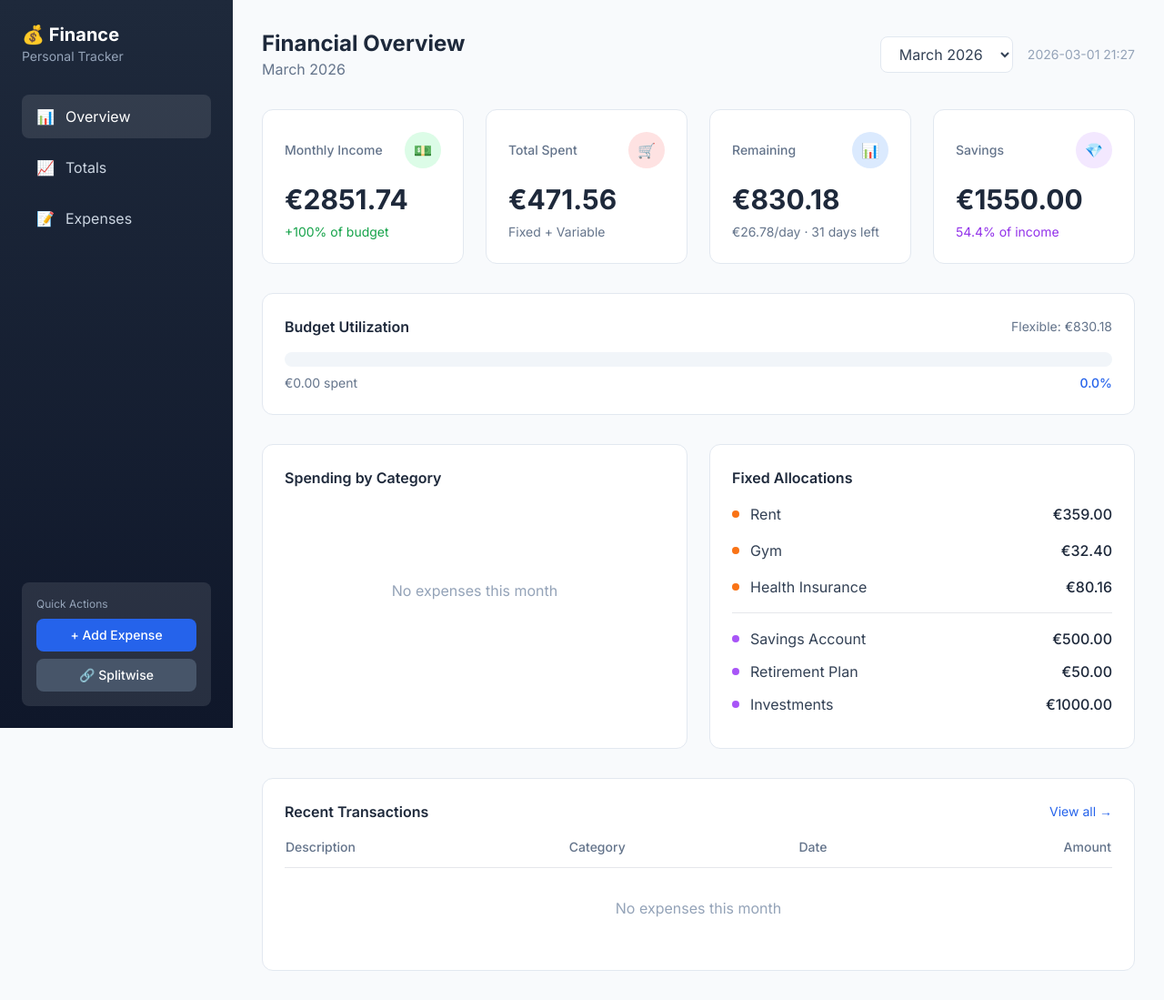
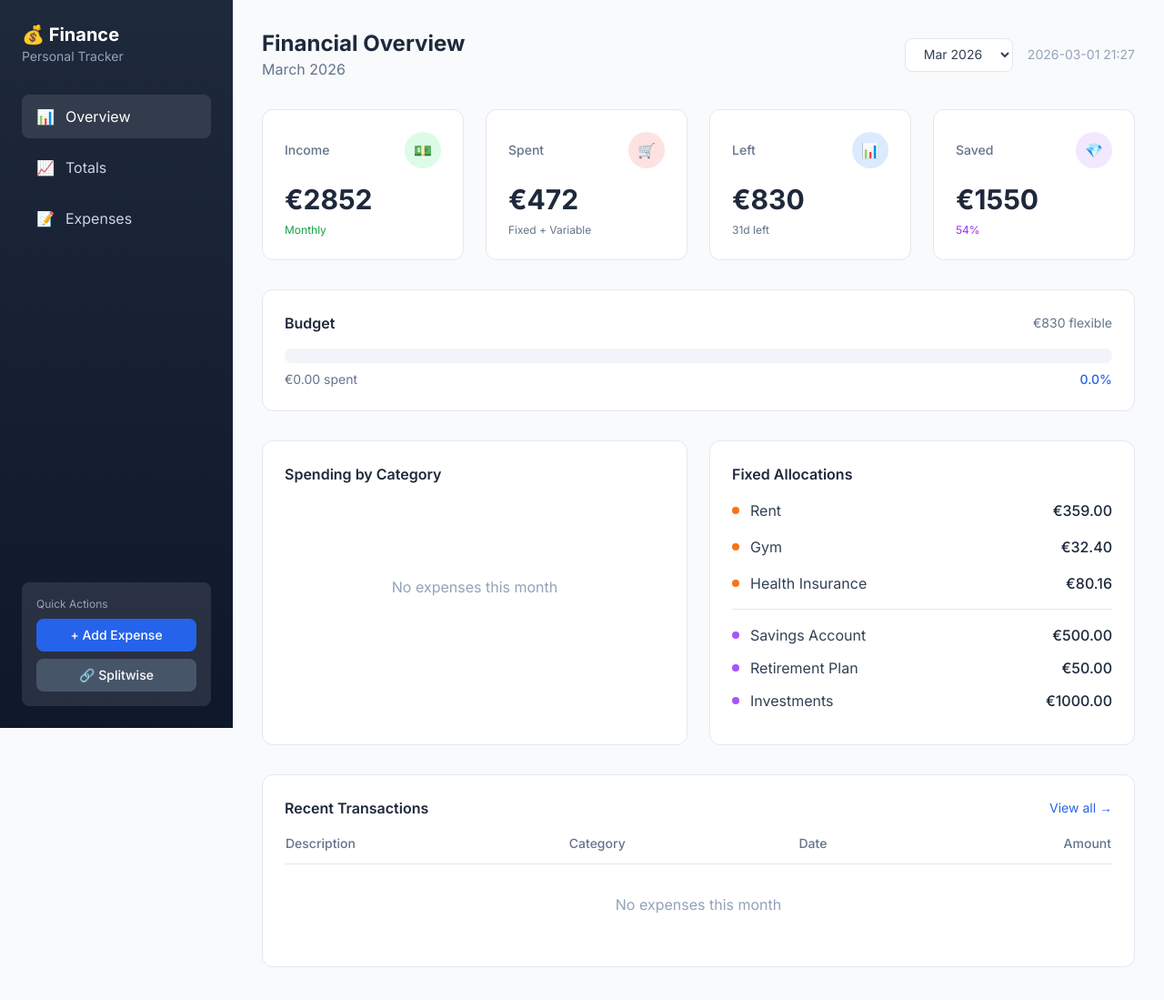
Before and after one commit to claudebotfilipe140412/expense-tracker, a FastAPI app: page / in a window 1280 px wide. Shown: the whole page at 91% size. After the commit the page ends 1063 px from the top, so only its background shows below. Run offline with FastAPI, Linux system fonts and the light colour scheme; data that the repository does not hold is empty; some libraries are stand-ins or nearby versions.

Commit message:
Make UI fully responsive for mobile and desktop
Mobile (< 768px):
- Bottom navigation bar with centered add button
- 2-column stat cards grid
- Compact card layouts
- Card-style transaction list
- Safe area inset support for iPhone

Desktop (≥ 768px):
- Sidebar navigation
- 4-column stat cards grid
- Table layouts for transactions
- Full labels and details

```diff
--- a/templates/dashboard.html
+++ b/templates/dashboard.html
@@ -25,12 +25,22 @@
         .stat-card:hover { transform: translateY(-2px); box-shadow: 0 4px 12px rgba(0,0,0,0.1); }
         .tab-active { border-bottom: 2px solid #3b82f6; color: #3b82f6; }
         .progress-bar { transition: width 0.5s ease; }
+
+        /* Mobile bottom nav */
+        .bottom-nav {
+            background: linear-gradient(180deg, #1e293b 0%, #0f172a 100%);
+            padding-bottom: env(safe-area-inset-bottom);
+        }
+
+        /* Hide scrollbar on mobile nav */
+        .hide-scrollbar::-webkit-scrollbar { display: none; }
+        .hide-scrollbar { -ms-overflow-style: none; scrollbar-width: none; }
     </style>
 </head>
-<body class="min-h-screen">
+<body class="min-h-screen pb-20 md:pb-0">
     <div class="flex">
-        <!-- Sidebar -->
-        <aside class="sidebar w-64 min-h-screen p-6 text-white fixed">
+        <!-- Desktop Sidebar (hidden on mobile) -->
+        <aside class="sidebar w-64 min-h-screen p-6 text-white fixed hidden md:block">
             <div class="mb-8">
                 <h1 class="text-xl font-bold">💰 Finance</h1>
                 <p class="text-slate-400 text-sm">Personal Tracker</p>
@@ -61,74 +71,99 @@
             </div>
         </aside>
 
+        <!-- Mobile Bottom Navigation -->
+        <nav class="bottom-nav fixed bottom-0 left-0 right-0 md:hidden z-40 text-white">
+            <div class="flex justify-around items-center py-3">
+                <a href="#" onclick="showTab('overview')" class="mobile-nav-link flex flex-col items-center gap-1 px-4 py-2 rounded-lg" data-tab="overview">
+                    <span class="text-2xl">📊</span>
+                    <span class="text-xs">Overview</span>
+                </a>
+                <a href="#" onclick="showTab('totals')" class="mobile-nav-link flex flex-col items-center gap-1 px-4 py-2 rounded-lg text-slate-400" data-tab="totals">
+                    <span class="text-2xl">📈</span>
+                    <span class="text-xs">Totals</span>
+                </a>
+                <a href="#" onclick="openAddModal()" class="flex flex-col items-center gap-1 px-4 py-2">
+                    <span class="w-12 h-12 bg-blue-600 rounded-full flex items-center justify-center text-2xl shadow-lg">+</span>
+                </a>
+                <a href="#" onclick="showTab('expenses')" class="mobile-nav-link flex flex-col items-center gap-1 px-4 py-2 rounded-lg text-slate-400" data-tab="expenses">
+                    <span class="text-2xl">📝</span>
+                    <span class="text-xs">Expenses</span>
+                </a>
+                <a href="#" onclick="openSplitwiseModal()" class="flex flex-col items-center gap-1 px-4 py-2 rounded-lg text-slate-400">
+                    <span class="text-2xl">🔗</span>
+                    <span class="text-xs">Sync</span>
+                </a>
+            </div>
+        </nav>
+
         <!-- Main Content -->
-        <main class="ml-64 flex-1 p-8">
+        <main class="w-full md:ml-64 flex-1 p-4 md:p-8">
             <!-- Header -->
-            <header class="flex justify-between items-center mb-8">
+            <header class="flex flex-col md:flex-row justify-between items-start md:items-center mb-6 md:mb-8 gap-4">
                 <div>
-                    <h2 class="text-2xl font-bold text-slate-800">Financial Overview</h2>
-                    <p class="text-slate-500">{{ month_name }}</p>
+                    <h2 class="text-xl md:text-2xl font-bold text-slate-800">Financial Overview</h2>
+                    <p class="text-slate-500 text-sm md:text-base">{{ month_name }}</p>
                 </div>
-                <div class="flex items-center gap-4">
-                    <select id="monthSelect" onchange="changeMonth()" class="bg-white border border-slate-200 rounded-lg px-4 py-2 text-slate-700 focus:outline-none focus:ring-2 focus:ring-blue-500">
+                <div class="flex items-center gap-2 md:gap-4 w-full md:w-auto">
+                    <select id="monthSelect" onchange="changeMonth()" class="flex-1 md:flex-none bg-white border border-slate-200 rounded-lg px-3 md:px-4 py-2 text-slate-700 text-sm focus:outline-none focus:ring-2 focus:ring-blue-500">
                         {% for y, m in available_months %}
                         <option value="{{ y }}-{{ m }}" {% if y == year and m == month %}selected{% endif %}>
-                            {{ ["January","February","March","April","May","June","July","August","September","October","November","December"][m-1] }} {{ y }}
+                            {{ ["Jan","Feb","Mar","Apr","May","Jun","Jul","Aug","Sep","Oct","Nov","Dec"][m-1] }} {{ y }}
                         </option>
                         {% endfor %}
                     </select>
-                    <span class="text-sm text-slate-400">{{ now }}</span>
+                    <span class="text-xs md:text-sm text-slate-400 hidden md:inline">{{ now }}</span>
                 </div>
             </header>
 
             <!-- Overview Tab -->
             <div id="tab-overview" class="tab-content">
                 <!-- Stats Row -->
-                <div class="grid grid-cols-1 md:grid-cols-2 lg:grid-cols-4 gap-6 mb-8">
-                    <div class="card stat-card rounded-xl p-6">
-                        <div class="flex items-center justify-between mb-4">
-                            <span class="text-slate-500 text-sm font-medium">Monthly Income</span>
-                            <span class="w-10 h-10 bg-green-100 rounded-full flex items-center justify-center text-green-600">💵</span>
+                <div class="grid grid-cols-2 lg:grid-cols-4 gap-3 md:gap-6 mb-6 md:mb-8">
+                    <div class="card stat-card rounded-xl p-4 md:p-6">
+                        <div class="flex items-center justify-between mb-2 md:mb-4">
+                            <span class="text-slate-500 text-xs md:text-sm font-medium">Income</span>
+                            <span class="w-8 h-8 md:w-10 md:h-10 bg-green-100 rounded-full flex items-center justify-center text-green-600 text-sm md:text-base">💵</span>
                         </div>
-                        <p class="text-3xl font-bold text-slate-800">{{ currency }}{{ "%.2f"|format(summary.income) }}</p>
-                        <p class="text-sm text-green-600 mt-2">+100% of budget</p>
+                        <p class="text-xl md:text-3xl font-bold text-slate-800">{{ currency }}{{ "%.0f"|format(summary.income) }}</p>
+                        <p class="text-xs text-green-600 mt-1 md:mt-2 hidden md:block">Monthly</p>
                     </div>
 
-                    <div class="card stat-card rounded-xl p-6">
-                        <div class="flex items-center justify-between mb-4">
-                            <span class="text-slate-500 text-sm font-medium">Total Spent</span>
-                            <span class="w-10 h-10 bg-red-100 rounded-full flex items-center justify-center text-red-600">🛒</span>
+                    <div class="card stat-card rounded-xl p-4 md:p-6">
+                        <div class="flex items-center justify-between mb-2 md:mb-4">
+                            <span class="text-slate-500 text-xs md:text-sm font-medium">Spent</span>
+                            <span class="w-8 h-8 md:w-10 md:h-10 bg-red-100 rounded-full flex items-center justify-center text-red-600 text-sm md:text-base">🛒</span>
                         </div>
-                        <p class="text-3xl font-bold text-slate-800">{{ currency }}{{ "%.2f"|format(summary.total_spent) }}</p>
-                        <p class="text-sm text-slate-500 mt-2">Fixed + Variable</p>
+                        <p class="text-xl md:text-3xl font-bold text-slate-800">{{ currency }}{{ "%.0f"|format(summary.total_spent) }}</p>
+                        <p class="text-xs text-slate-500 mt-1 md:mt-2 hidden md:block">Fixed + Variable</p>
                     </div>
 
-                    <div class="card stat-card rounded-xl p-6">
-                        <div class="flex items-center justify-between mb-4">
-                            <span class="text-slate-500 text-sm font-medium">Remaining</span>
-                            <span class="w-10 h-10 bg-blue-100 rounded-full flex items-center justify-center text-blue-600">📊</span>
+                    <div class="card stat-card rounded-xl p-4 md:p-6">
+                        <div class="flex items-center justify-between mb-2 md:mb-4">
+                            <span class="text-slate-500 text-xs md:text-sm font-medium">Left</span>
+                            <span class="w-8 h-8 md:w-10 md:h-10 bg-blue-100 rounded-full flex items-center justify-center text-blue-600 text-sm md:text-base">📊</span>
                         </div>
-                        <p class="text-3xl font-bold {% if summary.remaining >= 0 %}text-slate-800{% else %}text-red-600{% endif %}">{{ currency }}{{ "%.2f"|format(summary.remaining) }}</p>
+                        <p class="text-xl md:text-3xl font-bold {% if summary.remaining >= 0 %}text-slate-800{% else %}text-red-600{% endif %}">{{ currency }}{{ "%.0f"|format(summary.remaining) }}</p>
                         {% if is_current_month and summary.days_left > 0 %}
-                        <p class="text-sm text-slate-500 mt-2">{{ currency }}{{ "%.2f"|format(summary.daily_budget) }}/day · {{ summary.days_left }} days left</p>
+                        <p class="text-xs text-slate-500 mt-1 md:mt-2">{{ summary.days_left }}d left</p>
                         {% endif %}
                     </div>
 
-                    <div class="card stat-card rounded-xl p-6">
-                        <div class="flex items-center justify-between mb-4">
-                            <span class="text-slate-500 text-sm font-medium">Savings</span>
-                            <span class="w-10 h-10 bg-purple-100 rounded-full flex items-center justify-center text-purple-600">💎</span>
+                    <div class="card stat-card rounded-xl p-4 md:p-6">
+                        <div class="flex items-center justify-between mb-2 md:mb-4">
+                            <span class="text-slate-500 text-xs md:text-sm font-medium">Saved</span>
+                            <span class="w-8 h-8 md:w-10 md:h-10 bg-purple-100 rounded-full flex items-center justify-center text-purple-600 text-sm md:text-base">💎</span>
                         </div>
-                        <p class="text-3xl font-bold text-slate-800">{{ currency }}{{ "%.2f"|format(summary.total_savings) }}</p>
-                        <p class="text-sm text-purple-600 mt-2">{{ "%.1f"|format(summary.savings_rate) }}% of income</p>
+                        <p class="text-xl md:text-3xl font-bold text-slate-800">{{ currency }}{{ "%.0f"|format(summary.total_savings) }}</p>
+                        <p class="text-xs text-purple-600 mt-1 md:mt-2">{{ "%.0f"|format(summary.savings_rate) }}%</p>
                     </div>
                 </div>
 
                 <!-- Budget Progress -->
-                <div class="card rounded-xl p-6 mb-8">
-                    <div class="flex justify-between items-center mb-4">
-                        <h3 class="font-semibold text-slate-800">Budget Utilization</h3>
-                        <span class="text-sm text-slate-500">Flexible: {{ currency }}{{ "%.2f"|format(summary.available_budget) }}</span>
+                <div class="card rounded-xl p-4 md:p-6 mb-6 md:mb-8">
+                    <div class="flex justify-between items-center mb-3 md:mb-4">
+                        <h3 class="font-semibold text-slate-800 text-sm md:text-base">Budget</h3>
+                        <span class="text-xs md:text-sm text-slate-500">{{ currency }}{{ "%.0f"|format(summary.available_budget) }} flexible</span>
                     </div>
                     {% set usage_pct = (summary.total_variable / summary.available_budget * 100) if summary.available_budget > 0 else 0 %}
                     <div class="w-full bg-slate-100 rounded-full h-4 mb-2">
@@ -142,10 +177,10 @@
                 </div>
 
                 <!-- Charts Row -->
-                <div class="grid grid-cols-1 lg:grid-cols-2 gap-6 mb-8">
+                <div class="grid grid-cols-1 lg:grid-cols-2 gap-4 md:gap-6 mb-6 md:mb-8">
                     <!-- Category Breakdown -->
-                    <div class="card rounded-xl p-6">
-                        <h3 class="font-semibold text-slate-800 mb-4">Spending by Category</h3>
+                    <div class="card rounded-xl p-4 md:p-6">
+                        <h3 class="font-semibold text-slate-800 mb-3 md:mb-4 text-sm md:text-base">Spending by Category</h3>
                         {% if summary.category_totals %}
                         <canvas id="categoryChart" height="250"></canvas>
                         {% else %}
@@ -156,8 +191,8 @@
                     </div>
 
                     <!-- Fixed & Savings -->
-                    <div class="card rounded-xl p-6">
-                        <h3 class="font-semibold text-slate-800 mb-4">Fixed Allocations</h3>
+                    <div class="card rounded-xl p-4 md:p-6">
+                        <h3 class="font-semibold text-slate-800 mb-3 md:mb-4 text-sm md:text-base">Fixed Allocations</h3>
                         <div class="space-y-4">
                             {% for expense in summary.fixed_expenses %}
                             <div class="flex justify-between items-center">
@@ -184,12 +219,29 @@
                 </div>
 
                 <!-- Recent Expenses -->
-                <div class="card rounded-xl p-6">
-                    <div class="flex justify-between items-center mb-4">
-                        <h3 class="font-semibold text-slate-800">Recent Transactions</h3>
-                        <a href="#" onclick="showTab('expenses')" class="text-blue-600 text-sm hover:underline">View all →</a>
+                <div class="card rounded-xl p-4 md:p-6">
+                    <div class="flex justify-between items-center mb-3 md:mb-4">
+                        <h3 class="font-semibold text-slate-800 text-sm md:text-base">Recent Transactions</h3>
+                        <a href="#" onclick="showTab('expenses')" class="text-blue-600 text-xs md:text-sm hover:underline">View all →</a>
                     </div>
-                    <div class="overflow-x-auto">
+
+                    <!-- Mobile: Card layout -->
+                    <div class="md:hidden space-y-3">
+                        {% for expense in summary.expenses[:5] %}
+                        <div class="flex justify-between items-center py-2 border-b border-slate-100">
+                            <div class="flex-1 min-w-0">
+                                <p class="text-sm text-slate-800 truncate">{{ expense.description }}</p>
+                                <p class="text-xs text-slate-400">{{ expense.category }} · {{ expense.date[5:] }}</p>
+                            </div>
+                            <span class="font-medium text-red-600 text-sm ml-2">-{{ currency }}{{ "%.2f"|format(expense.amount) }}</span>
+                        </div>
+                        {% else %}
+                        <p class="text-center text-slate-400 py-4 text-sm">No expenses this month</p>
+                        {% endfor %}
+                    </div>
+
+                    <!-- Desktop: Table layout -->
+                    <div class="hidden md:block overflow-x-auto">
                         <table class="w-full">
                             <thead>
                                 <tr class="text-left text-sm text-slate-500 border-b">
@@ -585,13 +637,27 @@
             // Show selected tab
             document.getElementById('tab-' + tabName).classList.remove('hidden');
 
-            // Update nav links
+            // Update desktop nav links
             document.querySelectorAll('.nav-link').forEach(link => {
                 link.classList.remove('bg-white/10', 'text-white');
                 link.classList.add('text-slate-300');
             });
-            event.target.closest('.nav-link').classList.add('bg-white/10', 'text-white');
-            event.target.closest('.nav-link').classList.remove('text-slate-300');
+            const desktopLink = event.target.closest('.nav-link');
+            if (desktopLink) {
+                desktopLink.classList.add('bg-white/10', 'text-white');
+                desktopLink.classList.remove('text-slate-300');
+            }
+
+            // Update mobile nav links
+            document.querySelectorAll('.mobile-nav-link').forEach(link => {
+                link.classList.remove('text-white');
+                link.classList.add('text-slate-400');
+            });
+            const mobileLink = document.querySelector(`.mobile-nav-link[data-tab="${tabName}"]`);
+            if (mobileLink) {
+                mobileLink.classList.add('text-white');
+                mobileLink.classList.remove('text-slate-400');
+            }
         }
 
         function openAddModal() {
```
